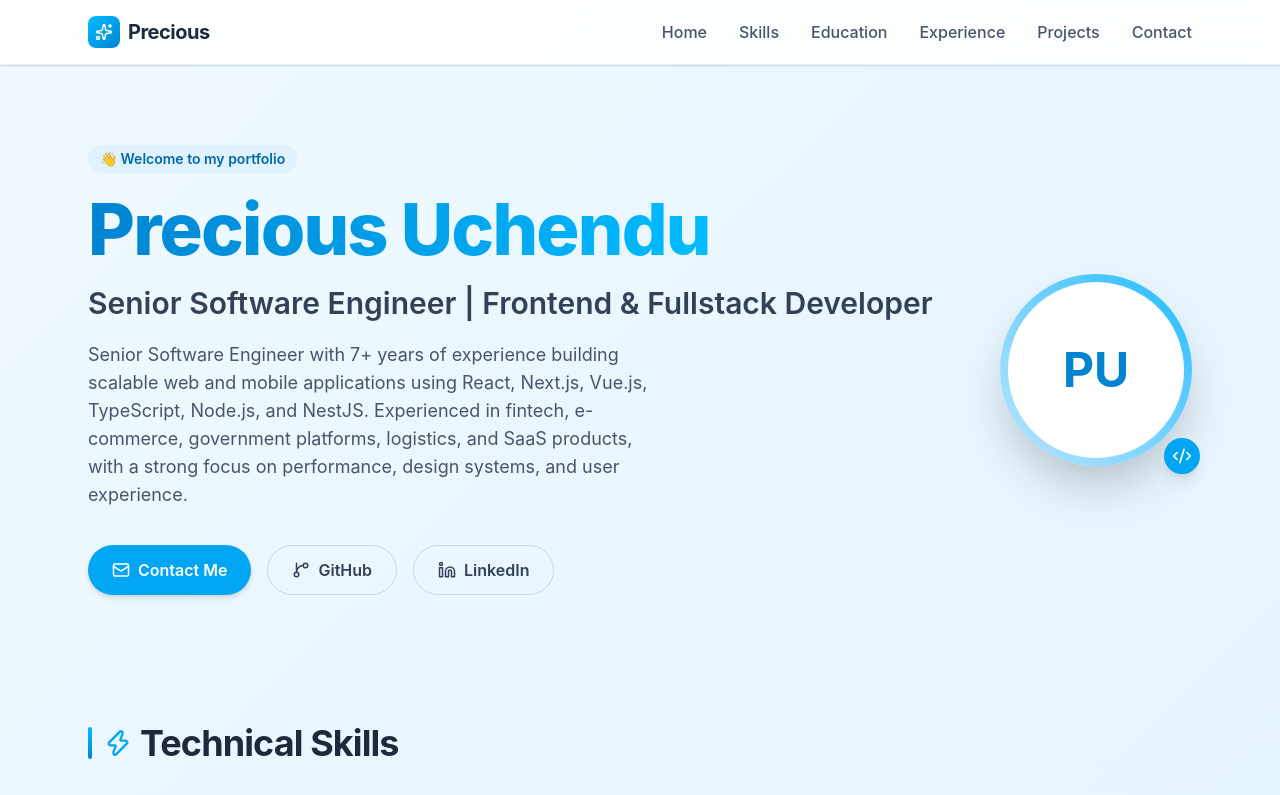
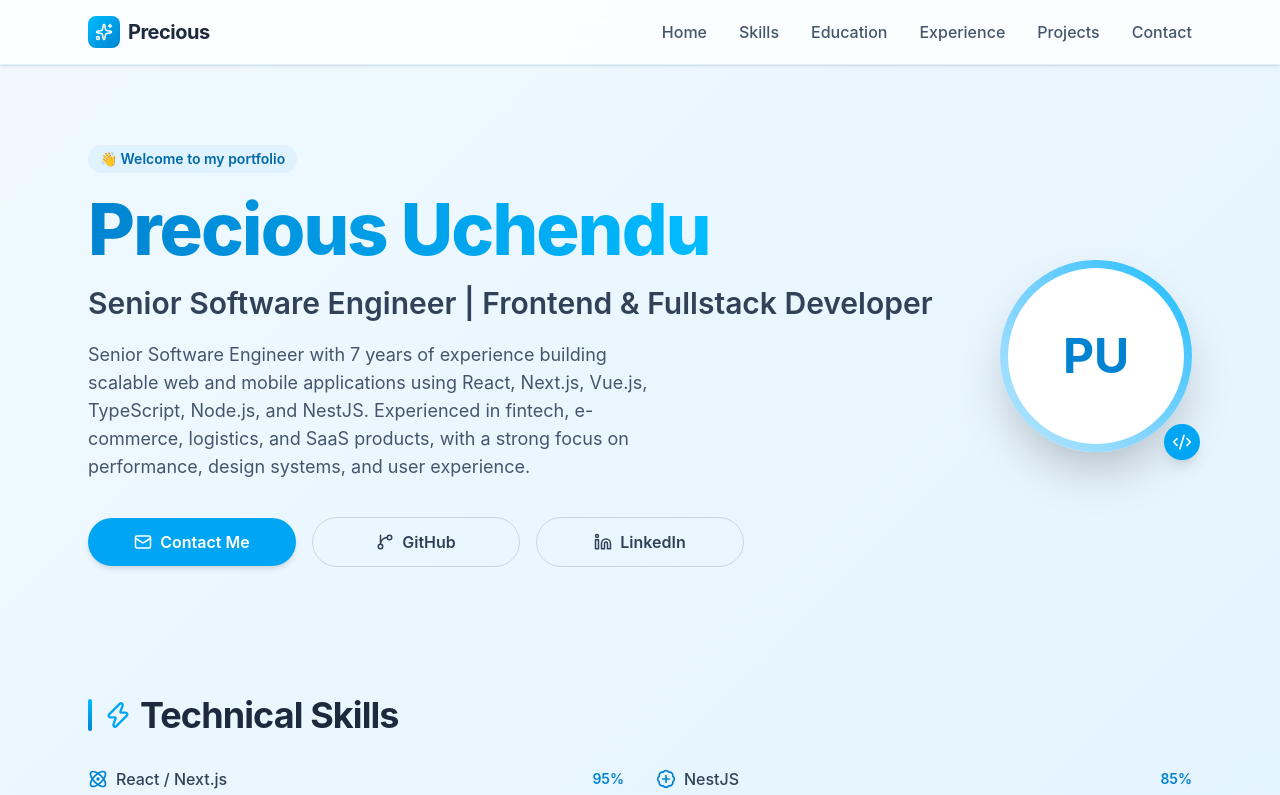
Before and after one commit to allindeveloper/allindeveloper.github.io, a React (Vite) app: page / in a window 1280 px wide. Shown: the top 795 px of the page. Built offline with nearby package versions, Linux system fonts and the light colour scheme.

Commit message:
chore: fixed header

```diff
--- a/src/App.tsx
+++ b/src/App.tsx
@@ -134,14 +134,29 @@ const App = () => {
               <motion.p variants={fadeUp} className="text-lg text-slate-600 max-w-xl mx-auto md:mx-0">
                 {portfolioConfig.bio}
               </motion.p>
-              <div className="flex justify-center md:justify-start gap-4 pt-4">
-                <a href={`mailto:${portfolioConfig.email}`} className="bg-sky-500 hover:bg-sky-600 text-white px-6 py-3 rounded-full font-semibold transition-all shadow-md hover:shadow-lg flex items-center gap-2">
+              <div className="flex flex-col sm:flex-row sm:justify-normal justify-center items-center gap-4 pt-4">
+                <a
+                  href={`mailto:${portfolioConfig.email}`}
+                  className="w-52 bg-sky-500 hover:bg-sky-600 text-white px-6 py-3 rounded-full font-semibold transition-all shadow-md hover:shadow-lg flex items-center justify-center gap-2"
+                >
                   <Mail size={18} /> Contact Me
                 </a>
-                <a href={portfolioConfig.socials.github} target="_blank" rel="noopener noreferrer" className="border border-slate-300 hover:border-sky-400 text-slate-700 hover:text-sky-600 px-6 py-3 rounded-full font-semibold transition-all flex items-center gap-2">
+
+                <a
+                  href={portfolioConfig.socials.github}
+                  target="_blank"
+                  rel="noopener noreferrer"
+                  className="w-52 border border-slate-300 hover:border-sky-400 text-slate-700 hover:text-sky-600 px-6 py-3 rounded-full font-semibold transition-all flex items-center justify-center gap-2"
+                >
                   <GitBranch size={18} /> GitHub
                 </a>
-                <a href={portfolioConfig.socials.linkedin} target="_blank" rel="noopener noreferrer" className="border border-slate-300 hover:border-sky-400 text-slate-700 hover:text-sky-600 px-6 py-3 rounded-full font-semibold transition-all flex items-center gap-2">
+
+                <a
+                  href={portfolioConfig.socials.linkedin}
+                  target="_blank"
+                  rel="noopener noreferrer"
+                  className="w-52 border border-slate-300 hover:border-sky-400 text-slate-700 hover:text-sky-600 px-6 py-3 rounded-full font-semibold transition-all flex items-center justify-center gap-2"
+                >
                   <LinkedinIcon size={18} /> LinkedIn
                 </a>
               </div>
--- a/src/constants/data.tsx
+++ b/src/constants/data.tsx
@@ -12,7 +12,7 @@ import {
 export const portfolioConfig = {
   name: "Precious Uchendu",
   title: "Senior Software Engineer | Frontend & Fullstack Developer",
-  bio: "Senior Software Engineer with 7+ years of experience building scalable web and mobile applications using React, Next.js, Vue.js, TypeScript, Node.js, and NestJS. Experienced in fintech, e-commerce, government platforms, logistics, and SaaS products, with a strong focus on performance, design systems, and user experience.",
+  bio: "Senior Software Engineer with 7 years of experience building scalable web and mobile applications using React, Next.js, Vue.js, TypeScript, Node.js, and NestJS. Experienced in fintech, e-commerce, logistics, and SaaS products, with a strong focus on performance, design systems, and user experience.",
 
   avatarInitials: "PU",
 
```
